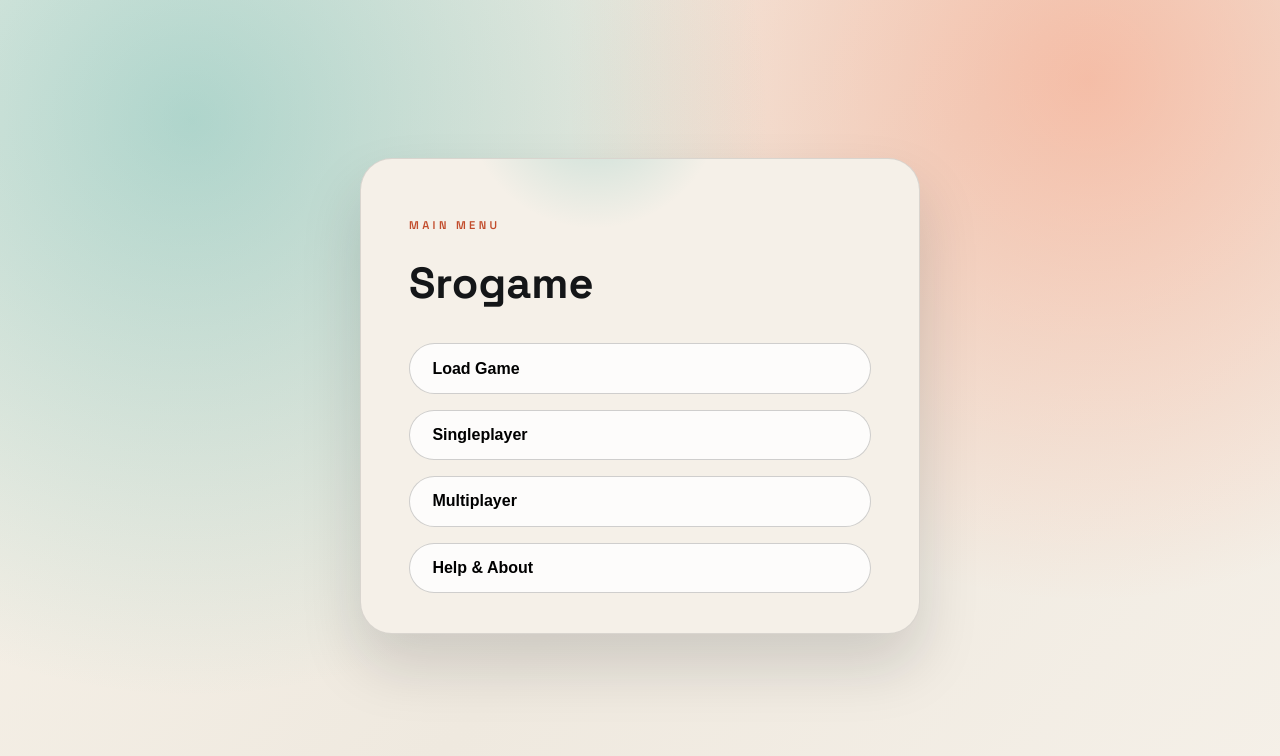
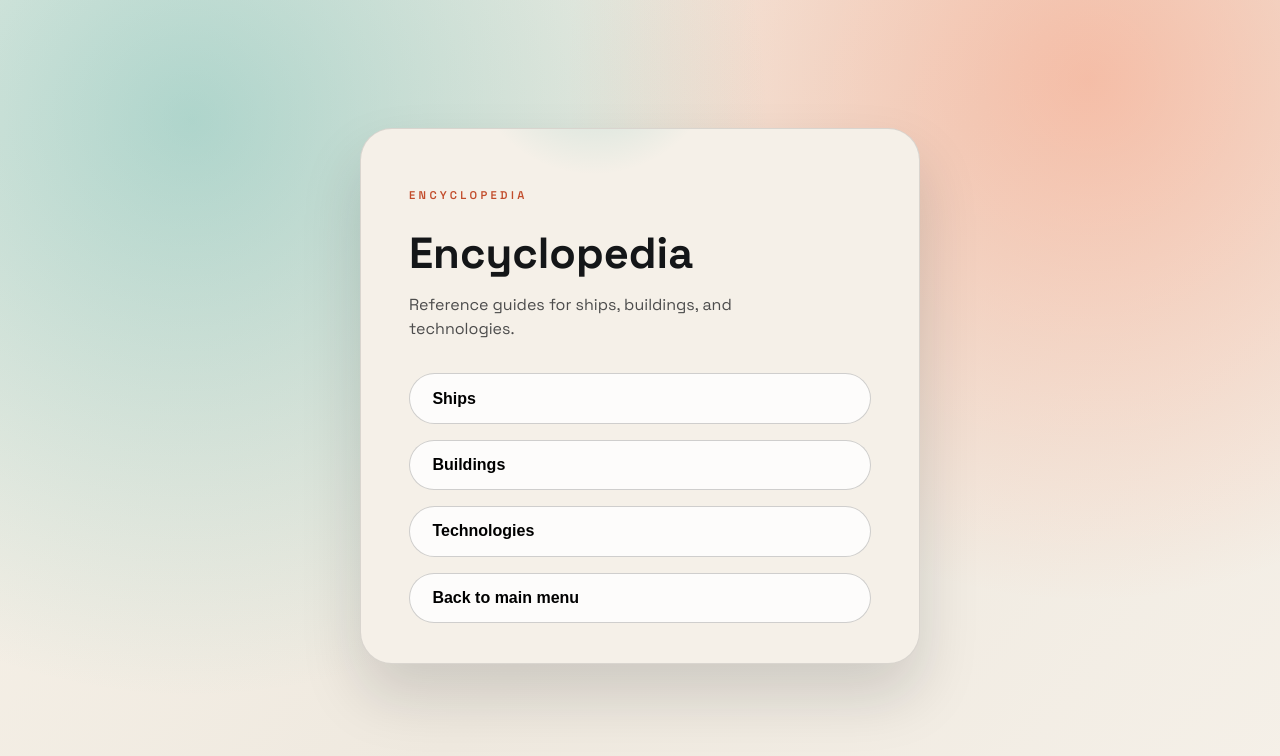
Before and after one commit to BrodaPL/srogame, an Angular app: page /encyclopedia in a window 1280 px wide. Before the commit this address led to /. Shown: the top 756 px of the page. Built offline with nearby package versions, Linux system fonts and the light colour scheme.

Commit message:
Added encyclopedia menu and subpages for ships, buildings, and technologies with routing integration (right now only placeholders).

```diff
--- /dev/null
+++ b/src/app/encyclopedia-menu/encyclopedia-buildings.component.html
@@ -0,0 +1,11 @@
+<main class="page">
+  <section class="panel panel--compact">
+    <header class="panel__header">
+      <p class="eyebrow">Encyclopedia</p>
+      <h1>Buildings</h1>
+      <p class="subtitle">Building entries will be listed here.</p>
+    </header>
+
+    <a class="link button" routerLink="/encyclopedia">Back to encyclopedia</a>
+  </section>
+</main>
--- /dev/null
+++ b/src/app/encyclopedia-menu/encyclopedia-menu.component.html
@@ -0,0 +1,24 @@
+<main class="page">
+  <section class="panel panel--compact">
+    <header class="panel__header">
+      <p class="eyebrow">Encyclopedia</p>
+      <h1>Encyclopedia</h1>
+      <p class="subtitle">Reference guides for ships, buildings, and technologies.</p>
+    </header>
+
+    <nav class="menu">
+      <button class="menu-button" type="button" routerLink="/encyclopedia/ships">
+        Ships
+      </button>
+      <button class="menu-button" type="button" routerLink="/encyclopedia/buildings">
+        Buildings
+      </button>
+      <button class="menu-button" type="button" routerLink="/encyclopedia/technologies">
+        Technologies
+      </button>
+      <button class="menu-button" type="button" routerLink="/">
+        Back to main menu
+      </button>
+    </nav>
+  </section>
+</main>
--- /dev/null
+++ b/src/app/encyclopedia-menu/encyclopedia-ships.component.html
@@ -0,0 +1,11 @@
+<main class="page">
+  <section class="panel panel--compact">
+    <header class="panel__header">
+      <p class="eyebrow">Encyclopedia</p>
+      <h1>Ships</h1>
+      <p class="subtitle">Ship entries will be listed here.</p>
+    </header>
+
+    <a class="link button" routerLink="/encyclopedia">Back to encyclopedia</a>
+  </section>
+</main>
--- /dev/null
+++ b/src/app/encyclopedia-menu/encyclopedia-technologies.component.html
@@ -0,0 +1,11 @@
+<main class="page">
+  <section class="panel panel--compact">
+    <header class="panel__header">
+      <p class="eyebrow">Encyclopedia</p>
+      <h1>Technologies</h1>
+      <p class="subtitle">Technology entries will be listed here.</p>
+    </header>
+
+    <a class="link button" routerLink="/encyclopedia">Back to encyclopedia</a>
+  </section>
+</main>
--- a/src/app/main-menu/main-menu.component.html
+++ b/src/app/main-menu/main-menu.component.html
@@ -15,6 +15,9 @@
       <button class="menu-button" type="button" routerLink="/multiplayer">
         Multiplayer
       </button>
+      <button class="menu-button" type="button" routerLink="/encyclopedia">
+        Encyclopedia
+      </button>
       <button class="menu-button" type="button" routerLink="/help">
         Help &amp; About
       </button>
```
Also changed, not shown: src/app/app.routes.ts (+8 -0 lines), src/app/encyclopedia-menu/encyclopedia-buildings.component.ts (added, +10 -0 lines), src/app/encyclopedia-menu/encyclopedia-menu.component.ts (added, +10 -0 lines), src/app/encyclopedia-menu/encyclopedia-ships.component.ts (added, +10 -0 lines), src/app/encyclopedia-menu/encyclopedia-technologies.component.ts (added, +10 -0 lines).
